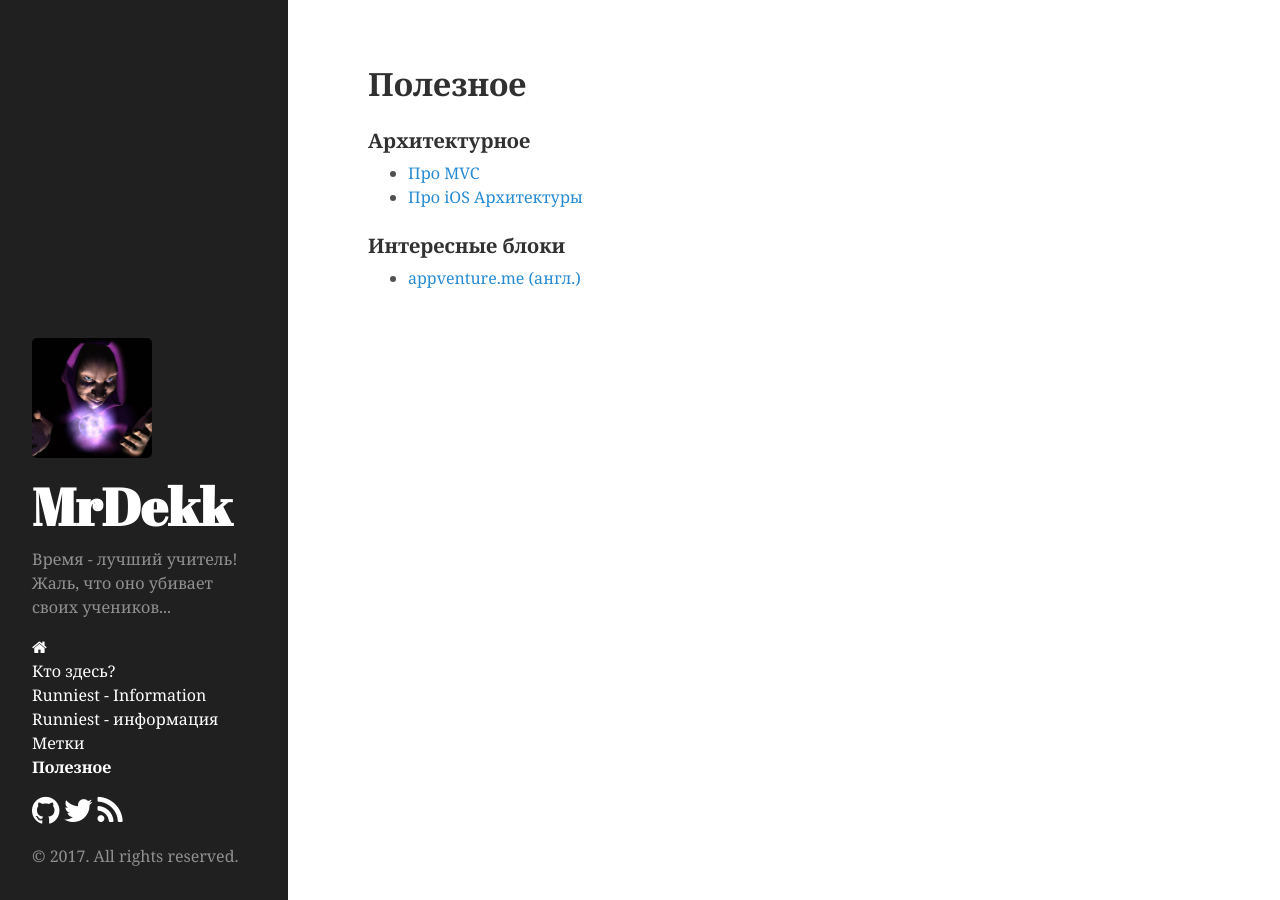
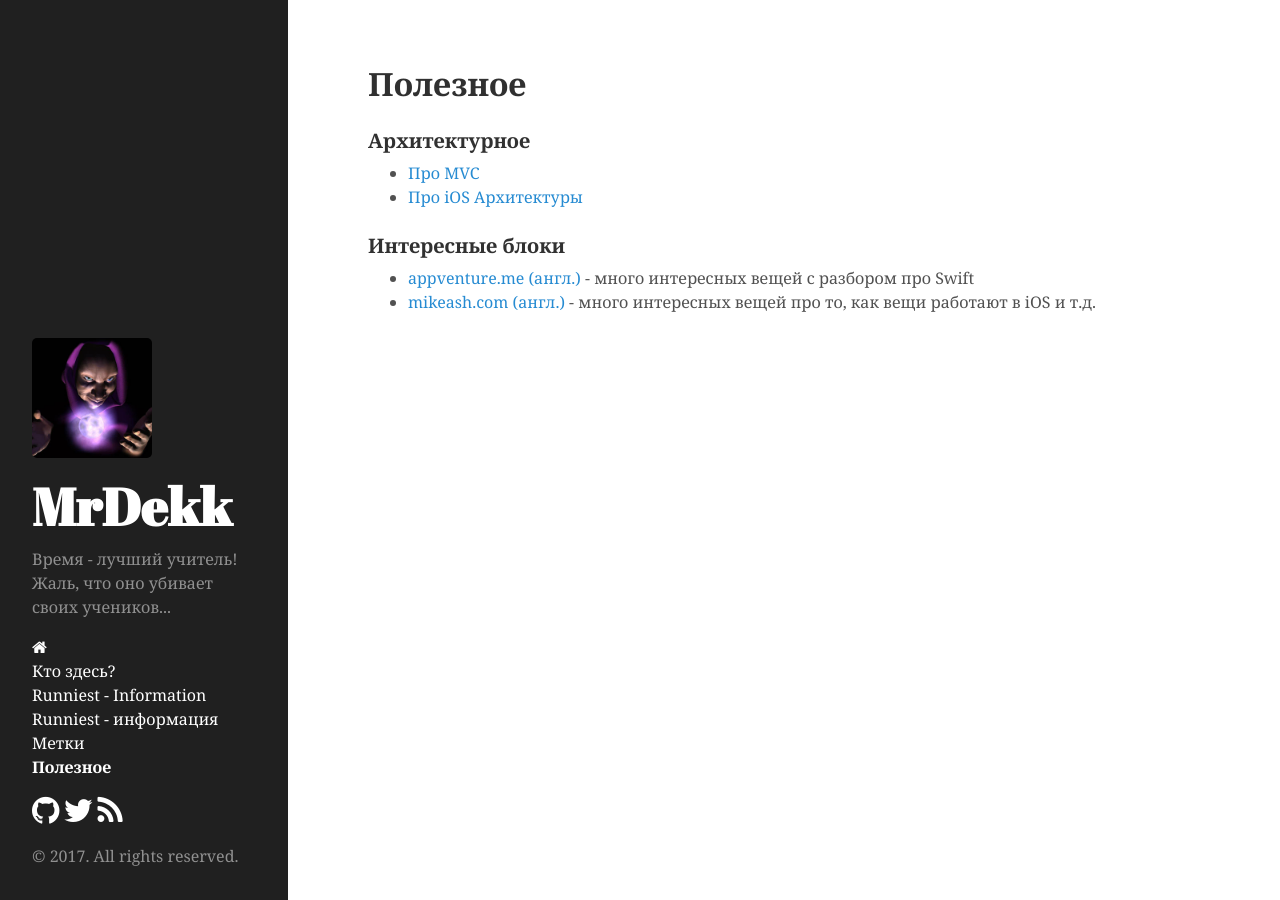
Before and after one commit to mrdekk/mrdekk.github.io, a Jekyll site: the page built from useful.md, in a window 1280 px wide. Built offline with Jekyll 4.4.1, drawn with Linux system fonts in a browser that asks for light colours.

Commit message:
add link to mikeash.blog

```diff
--- a/useful.md
+++ b/useful.md
@@ -10,4 +10,5 @@ title: Полезное
 
 ### Интересные блоки
 
-* [appventure.me (англ.)](https://appventure.me)
+* [appventure.me (англ.)](https://appventure.me) - много интересных вещей с разбором про Swift
+* [mikeash.com (англ.)](https://mikeash.com/pyblog/) - много интересных вещей про то, как вещи работают в iOS и т.д.
```
